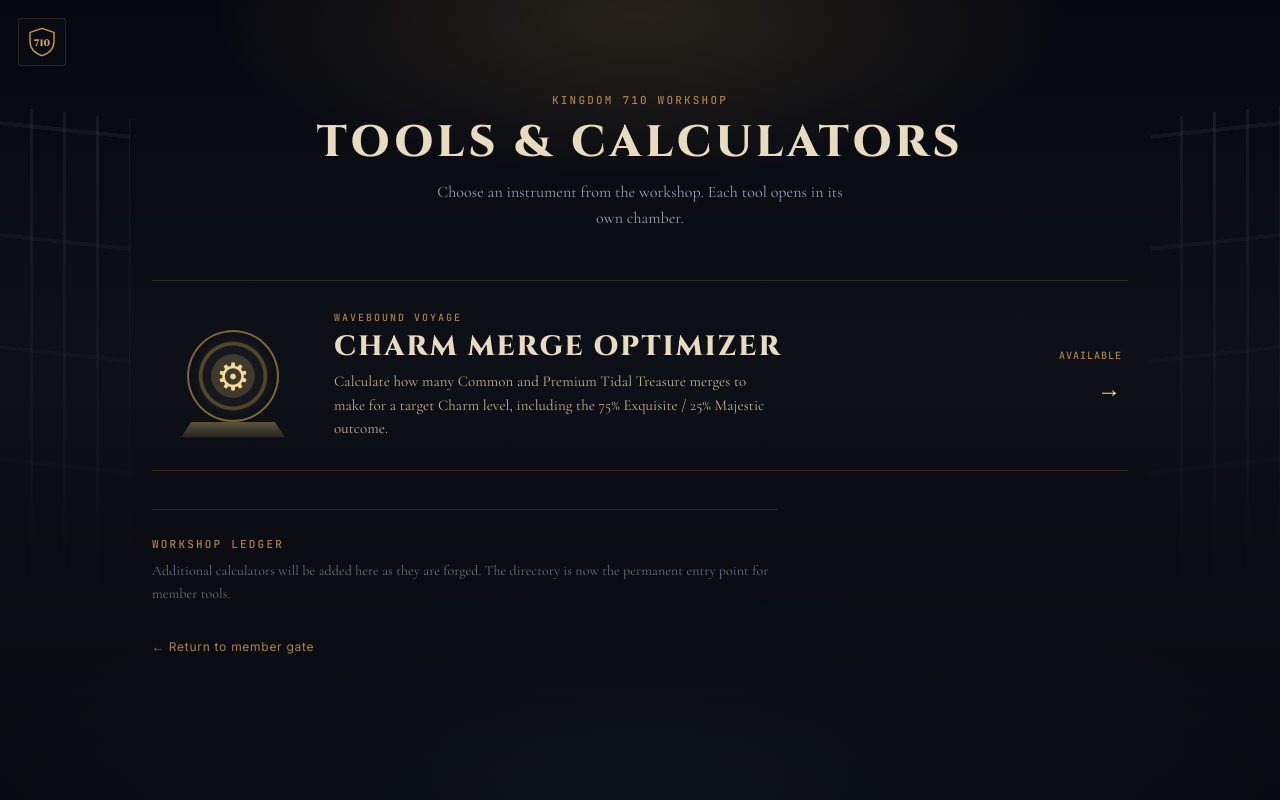
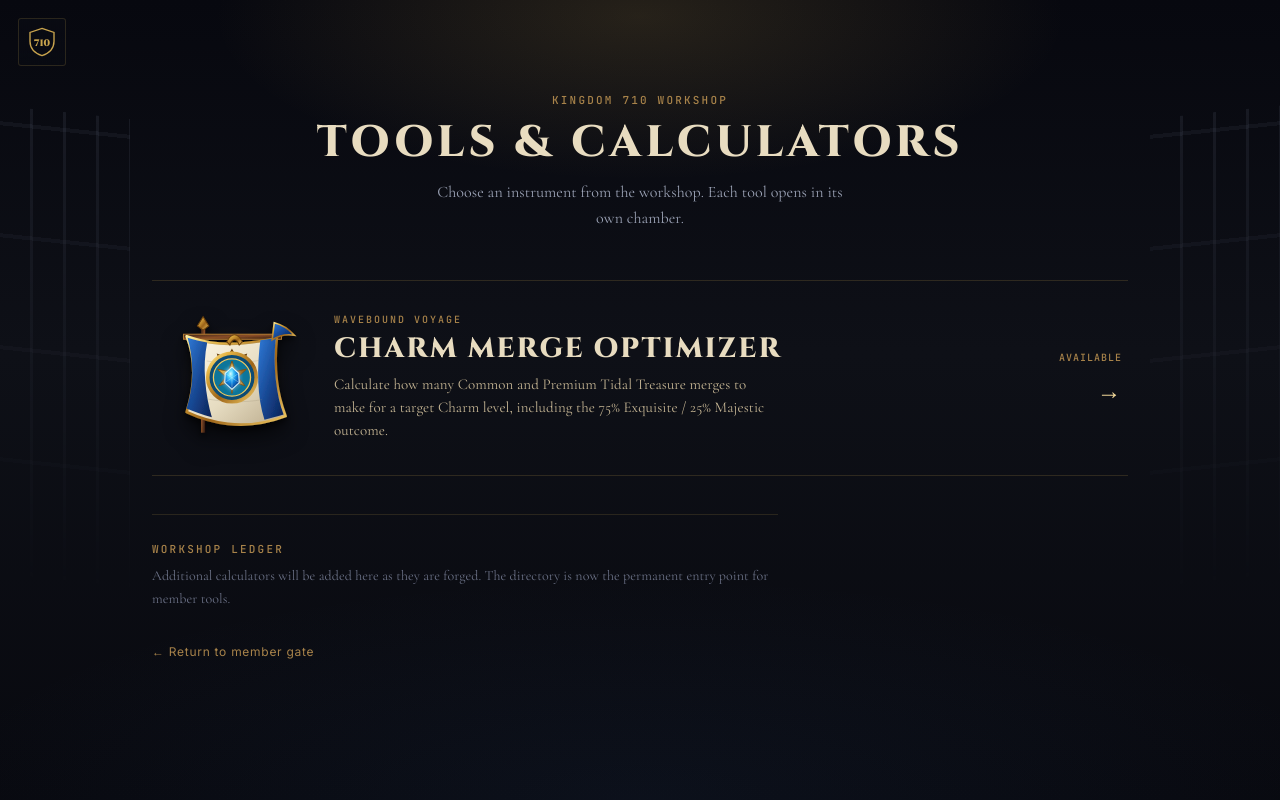
Before and after one commit to zkabeer1997-wq/KvK-Tracker-710, a Next.js app: page /tools in a window 1280 px wide. Built offline with nearby package versions, Linux system fonts and the light colour scheme.

Commit message:
use sail charm artwork for wavebound tool

```diff
--- a/app/tools/page.js
+++ b/app/tools/page.js
@@ -11,6 +11,7 @@ const tools = [
     title: 'Charm Merge Optimizer',
     description: 'Calculate how many Common and Premium Tidal Treasure merges to make for a target Charm level, including the 75% Exquisite / 25% Majestic outcome.',
     status: 'Available',
+    icon: '/images/wavebound-charm-sail.svg',
   },
 ];
 
@@ -36,8 +37,8 @@ export default function ToolsPage({ searchParams }) {
           {tools.map((tool) => (
             <Link key={tool.key} href={`/tools/${tool.key}${query}`} className="tool-entry" role="listitem">
               <span className="tool-device" aria-hidden="true">
-                <span className="tool-device-ring">⚙</span>
-                <span className="tool-device-foot" />
+                <img className="tool-device-art" src={tool.icon} alt="" />
+                <span className="tool-device-glow" />
               </span>
               <span className="tool-entry-copy">
                 <span className="k-mark tool-event">{tool.event}</span>
@@ -67,10 +68,11 @@ export default function ToolsPage({ searchParams }) {
         .tools-directory{border-top:1px solid var(--edge)}
         .tool-entry{display:grid;grid-template-columns:150px minmax(0,1fr) 112px;gap:26px;align-items:center;min-height:190px;padding:26px 6px;text-decoration:none;color:inherit;border-bottom:1px solid var(--edge);transition:background var(--t-ui) ease,padding var(--t-ui) var(--ease-cine)}
         .tool-entry:hover,.tool-entry:focus-visible{background:rgba(201,164,78,.055);padding-inline:18px;outline:none}
-        .tool-device{height:132px;position:relative;display:grid;place-items:center}
-        .tool-device-ring{width:92px;height:92px;border-radius:50%;display:grid;place-items:center;font-size:38px;color:var(--gold-hot);background:radial-gradient(circle,#3f3a2c 0 34%,#171820 36% 48%,#5a4d2e 50% 54%,#171820 56%);border:2px solid rgba(201,164,78,.55);box-shadow:inset 0 0 18px rgba(0,0,0,.7);transition:transform var(--t-ui) var(--ease-cine),filter var(--t-ui) ease}
-        .tool-device-foot{position:absolute;bottom:4px;width:104px;height:16px;background:linear-gradient(180deg,#595141,#24221d);border-top:1px solid rgba(201,164,78,.35);clip-path:polygon(10% 0,90% 0,100% 100%,0 100%)}
-        .tool-entry:hover .tool-device-ring,.tool-entry:focus-visible .tool-device-ring{transform:rotate(16deg) scale(1.04);filter:drop-shadow(0 0 8px rgba(201,164,78,.28))}
+        .tool-device{height:142px;position:relative;display:grid;place-items:center;isolation:isolate}
+        .tool-device-art{position:relative;z-index:2;width:132px;height:132px;object-fit:contain;filter:drop-shadow(0 10px 10px rgba(0,0,0,.55));transform:translateY(0) scale(1);transition:transform var(--t-ui) var(--ease-cine),filter var(--t-ui) ease}
+        .tool-device-glow{position:absolute;z-index:1;width:96px;height:96px;border-radius:50%;background:radial-gradient(circle,rgba(65,164,255,.2),rgba(201,164,78,.09) 46%,transparent 72%);filter:blur(8px);opacity:.72;transition:opacity var(--t-ui) ease,transform var(--t-ui) var(--ease-cine)}
+        .tool-entry:hover .tool-device-art,.tool-entry:focus-visible .tool-device-art{transform:translateY(-5px) scale(1.055);filter:drop-shadow(0 14px 12px rgba(0,0,0,.6)) drop-shadow(0 0 8px rgba(68,174,255,.28))}
+        .tool-entry:hover .tool-device-glow,.tool-entry:focus-visible .tool-device-glow{opacity:1;transform:scale(1.12)}
         .tool-entry-copy{display:flex;flex-direction:column;align-items:flex-start;min-width:0}
         .tool-event{color:var(--brass);font-size:10px;margin-bottom:8px}
         .tool-entry-copy strong{font-size:clamp(19px,2.5vw,28px);letter-spacing:.07em;color:var(--parchment)}
@@ -81,8 +83,8 @@ export default function ToolsPage({ searchParams }) {
         .tools-empty-note p{margin:8px 0 0;color:var(--t-muted);font-size:14px}
         .tools-back{display:inline-block;margin-top:34px;color:var(--brass);font-family:var(--font-body);font-size:12px;text-decoration:none;letter-spacing:.06em}
         .tools-back:hover{color:var(--gold-hot)}
-        @media(max-width:700px){.tool-entry{grid-template-columns:92px minmax(0,1fr);gap:18px;padding-block:22px}.tool-entry-meta{grid-column:2;align-items:flex-start;flex-direction:row}.tool-device{height:100px}.tool-device-ring{width:70px;height:70px;font-size:30px}.tool-device-foot{width:82px}.tool-entry:hover,.tool-entry:focus-visible{padding-inline:8px}.tools-workshop-inner{padding-top:86px}}
-        @media(prefers-reduced-motion:reduce){.tool-entry,.tool-device-ring{transition:none}}
+        @media(max-width:700px){.tool-entry{grid-template-columns:92px minmax(0,1fr);gap:18px;padding-block:22px}.tool-entry-meta{grid-column:2;align-items:flex-start;flex-direction:row}.tool-device{height:104px}.tool-device-art{width:92px;height:92px}.tool-device-glow{width:72px;height:72px}.tool-entry:hover,.tool-entry:focus-visible{padding-inline:8px}.tools-workshop-inner{padding-top:86px}}
+        @media(prefers-reduced-motion:reduce){.tool-entry,.tool-device-art,.tool-device-glow{transition:none}}
       `}</style>
     </main>
   );
```
